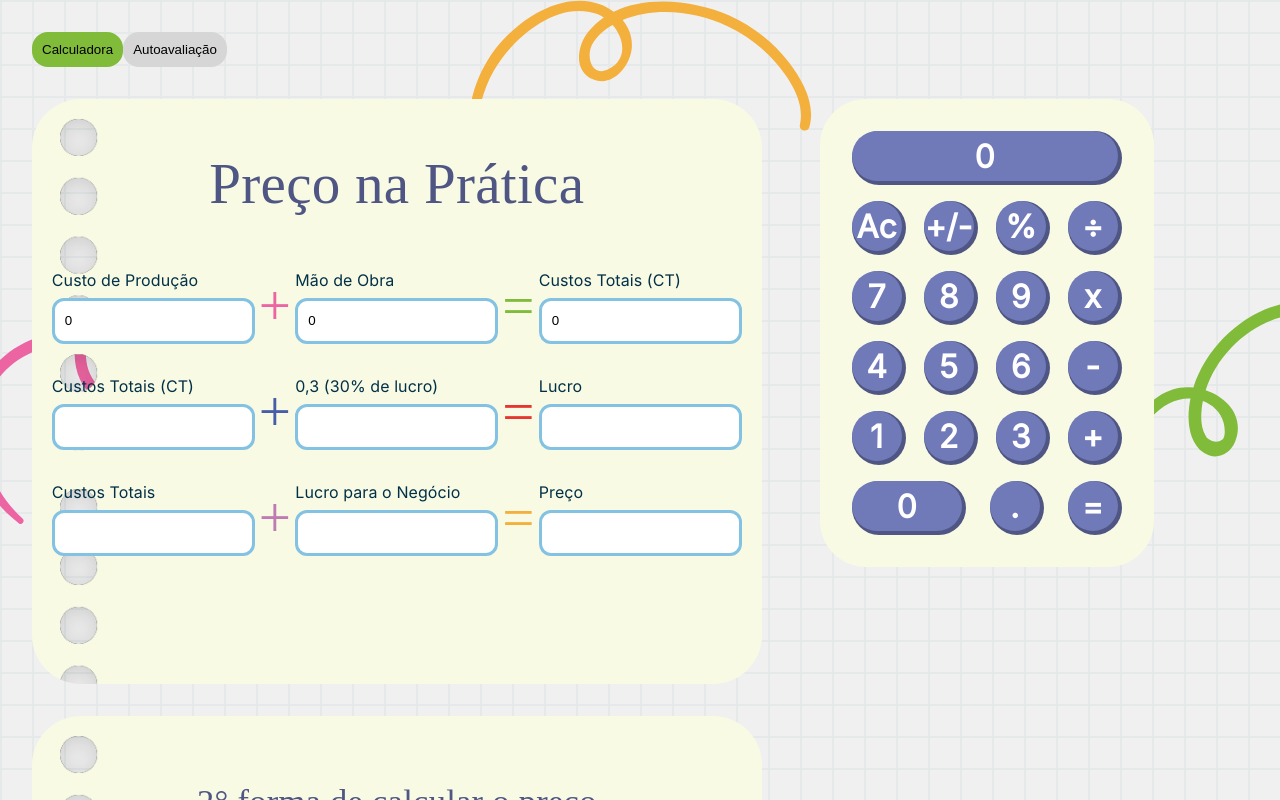
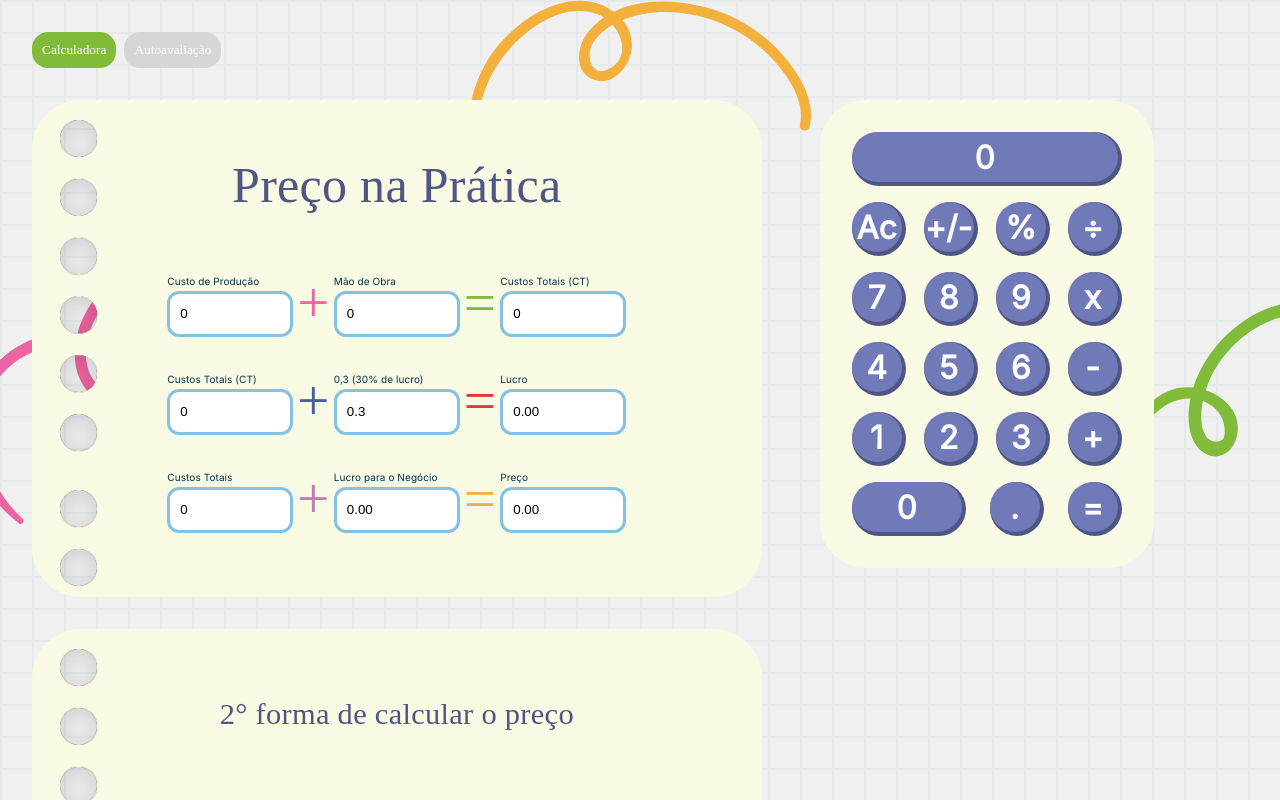
Before and after one commit to ipti/br.calculadora, a React (Create React App) app: page / in a window 1280 px wide. Built offline with nearby package versions, Linux system fonts and the light colour scheme; a web font is replaced by a local one.

Commit message:
ajeitando layout e funções

```diff
--- a/package.json
+++ b/package.json
@@ -10,11 +10,11 @@
     "@types/node": "^16.18.38",
     "@types/react": "^18.2.14",
     "@types/react-dom": "^18.2.6",
-    "primereact": "^9.6.0",
+    "cross-env": "^7.0.3",
+    "primereact": "^9.6.2",
     "react": "^18.2.0",
     "react-dom": "^18.2.0",
     "react-scripts": "5.0.1",
-    "cross-env": "^7.0.3",
     "styled-components": "^6.0.3",
     "typescript": "^4.9.5",
     "web-vitals": "^2.1.4"
--- a/src/Components/Buttons/style.ts
+++ b/src/Components/Buttons/style.ts
@@ -4,8 +4,11 @@ import styles from "../../Style";
 export const ButtonStyle = styled.button<{ $primary?: boolean; }>`
     border: none;
     cursor: pointer;
+    margin-right: 8px;
     background-color: ${styles.colors.green};
     padding: 10px;
     border-radius: 16px;
+    font-family: ${styles.typography.types.daleRegular};
+    color: white;
     background-color: ${props => props.$primary ? styles.colors.green : styles.colors.gray};
 `;
--- a/src/Components/Input/index.tsx
+++ b/src/Components/Input/index.tsx
@@ -1,6 +1,5 @@
 import React from "react";
 import { InputStyle, Size, Text } from "./style";
-import { Column, Padding } from "../../Style/GlobalStyles";
 
 interface PropsInput {
     text?: string,
@@ -13,15 +12,12 @@ interface PropsInput {
 
 const Input = ({ text, style, width, type, onChange, value }: PropsInput) => {
     return (
-        <Column>
             <Size width={width}>
                 <Text style={style}>
                     {text}
                 </Text>
-                <Padding />
                 <InputStyle type={type} value={value} onChange={onChange} width={width}/>
-            </Size>
-        </Column>
+             </Size>
     )
 }
 
--- a/src/Components/Input/style.ts
+++ b/src/Components/Input/style.ts
@@ -5,27 +5,37 @@ export const InputStyle = styled.input`
     margin: auto;
     height: 20px;
     padding: 10px;
+    max-width: 100px;
     border-radius: 12px;
     border: 3px solid #83C2E2;
     background: var(--primary-gray-10, #FFF);
+    width: 100%;
     width: ${props => props.width ? props.width : "auto"};
+    @media only screen and (max-width: 700px) {
+       max-width: 60px;
+    }
 `;
 
 type PropsSize = {
     width?: string
 }
 
-export const Text = styled.div`
+export const Text = styled.div<PropsSize>`
     color: #023047;
     font-family: ${styles.typography.types.inter};
-    font-size: 16px;
+    font-size: 10px;
     font-style: normal;
     font-weight: 500;
     line-height: 20px; /* 125% */
     letter-spacing: 0.08px;
+    @media only screen and (max-width: 700px) {
+        font-size: 6px;
+    }
 `;
 
 export const Size = styled.div<PropsSize>`
+   /* width: auto; */
    width: ${props => props.width ? props.width : "auto"};
+   margin-right: ${props => props.width ? 100% - props.width : 0};
    margin: 0 4px;
 `;
--- a/src/Components/Layout/index.tsx
+++ b/src/Components/Layout/index.tsx
@@ -26,7 +26,7 @@ const Layout = ({ children }: Props) => {
                 </VectorRight>
                 <Container>
                     <Padding padding="32px">
-                        <Row>
+                        <Row id="start">
                             <Button title={"Calculadora"} type="primary" />
                             <Button title={"Autoavaliação"} type="secondary" />
                         </Row>
--- a/src/Components/Subtract/index.tsx
+++ b/src/Components/Subtract/index.tsx
@@ -6,16 +6,12 @@ import { BackgroundBody, Container, IconPlus, Title } from "./style";
 
 const Subtract = () => {
 
-    const [value1, setValue1] = useState<number | null | undefined>(42723);
 
     const [custoProduc, setCustoProduc] = useState(0);
     const [maoObra, setMaoObra] = useState(0);
 
-    const soma = (a: number, b: number) => {
-        const somas = parseInt(a.toString()) + parseInt(b.toString())
-        console.log(somas)
-        return somas
-    }
+
+    var totais = (parseFloat(custoProduc.toString()) + parseFloat(maoObra.toString()))
 
     return (
         <>
@@ -27,41 +23,41 @@ const Subtract = () => {
                             <Title style={{ margin: "auto" }}>Preço na Prática</Title>
                             <Padding padding="32px" />
                             <Row id="center">
-                                <Input value={custoProduc} onChange={(e: any) => setCustoProduc(e.target.value)} type="number" text="Custo de Produção" />
+                                <Input value={custoProduc} onChange={(e: any) => {setCustoProduc(e.target.value);}} type="number" text="Custo de Produção" />
                                 <Column id="center">
                                     <IconPlus color="#EC64A1;">+</IconPlus>
                                 </Column>
-                                <Input value={maoObra} onChange={(e: any) => setMaoObra(e.target.value)} type="number" text="Mão de Obra" />
+                                <Input value={maoObra} onChange={(e: any) => {setMaoObra(e.target.value);}} type="number" text="Mão de Obra" />
                                 <Column id="center">
                                     <IconPlus color="#80BB3A">=</IconPlus>
                                 </Column>
-                                <Input value={soma(custoProduc, maoObra)} text="Custos Totais (CT)" />
+                                <Input value={totais}  text="Custos Totais (CT)" />
                             </Row>
                             <Padding padding="16px" />
                             <Row id="center">
-                                <Input text="Custos Totais (CT)" />
+                                <Input value={totais} text="Custos Totais (CT)" />
                                 <Column id="center">
                                     <IconPlus color="#475DA7">+</IconPlus>
                                 </Column>
-                                <Input text="0,3 (30% de lucro)" />
+                                <Input value={0.3} text="0,3 (30% de lucro)" />
                                 <Column id="center">
                                     <IconPlus color="#E7362F">=</IconPlus>
                                 </Column>
-                                <Input text="Lucro" />
+                                <Input value={(totais*0.3).toFixed(2)} text="Lucro" />
                             </Row>
                             <Padding padding="16px" />
                             <Row id="center">
-                                <Input text="Custos Totais" />
+                                <Input value={totais} text="Custos Totais" />
                                 <Column id="center">
                                     <IconPlus color="#BE7CB3">+</IconPlus>
                                 </Column>
-                                <Input text="Lucro para o Negócio" />
+                                <Input value={(totais*0.3).toFixed(2)} text="Lucro para o Negócio" />
                                 <Column id="center">
                                     <IconPlus color="#F3B03D">=</IconPlus>
                                 </Column>
-                                <Input text="Preço" />
+                                <Input value={(totais + totais*0.3).toFixed(2)} text="Preço" />
                             </Row>
-                            <Padding padding="64px" />
+                            <Padding padding="32px" />
                         </Column>
                     </Row>
                 </BackgroundBody>
@@ -69,14 +65,14 @@ const Subtract = () => {
                 <BackgroundBody>
                     <Column style={{ alignItems: "center" }}>
                         <Padding padding="32px" />
-                        <Title style={{ fontSize: "34.478px" }}>2° forma de calcular o preço</Title>
+                        <Title style={{ fontSize: "30.478px" }}>2° forma de calcular o preço</Title>
                         <Padding padding="32px" />
                         <Row>
                             <Padding padding="2px" width="8%" />
-                            <Input width="70%" text="Preço" />
-                            <Input width="70%" text="Custo" />
-                            <Input text="Pagamento pelo trabalho" />
-                            <Input text="Lucro para o Negócio" />
+                            <Input value={"100%"} width="50%" text="Preço" />
+                            <Input value={"50%"} width="50%" text="Custo" />
+                            <Input value={"25%"} text="Pagamento pelo trabalho" />
+                            <Input value={"25%"}text="Lucro para o Negócio" />
                         </Row>
                         <Padding padding="32px" />
                     </Column>
--- a/src/Components/Subtract/style.ts
+++ b/src/Components/Subtract/style.ts
@@ -33,7 +33,7 @@ export const IconPlus = styled.div<PropsIconPlus>`
 export const Title = styled.div`
     font-family: ${styles.typography.types.daleRegular};
     color: #4F5683;
-    font-size: 57.022px;
+    font-size: 50.022px;
     font-style: normal;
     font-weight: 400;
     line-height: 42.766px; /* 75% */
@@ -62,7 +62,7 @@ export const BackgroundTop = styled.div`
 
 export const BackgroundBody = styled.div`
     border-radius: 49px;
-    background-image: url(${backgroundBody});
+    background: url(${backgroundBody});
     display: flex;
     flex-direction: row;
     justify-content: center;
@@ -71,6 +71,11 @@ export const BackgroundBody = styled.div`
     width: 100%;
     background-size: 100%;
     object-fit: cover;
+
+    @media only screen and (max-width: 1200px) {
+       background: #f8fae4;
+    }
+
 `;
 
 export const BackgroundBottom = styled.div`
@@ -93,7 +98,7 @@ export const Container = styled.div`
     flex-direction: column; */
     height: auto;
     width: 60%;
-    @media only screen and (max-width: 700px) {
+    @media only screen and (max-width: 1200px) {
       width: 100%;
     }
 `;
--- a/src/Pages/Home/style.ts
+++ b/src/Pages/Home/style.ts
@@ -7,10 +7,9 @@ export const Grid = styled.div`
     width: 100%;
     height: 100%;
 
-    @media only screen and (max-width: 700px) {
+    @media only screen and (max-width: 1200px) {
        display: flex;
        flex-direction: column;
-
     }
 `;
 
```
Also changed, not shown: 1 other file (tests, documents, lock files or other folders).
